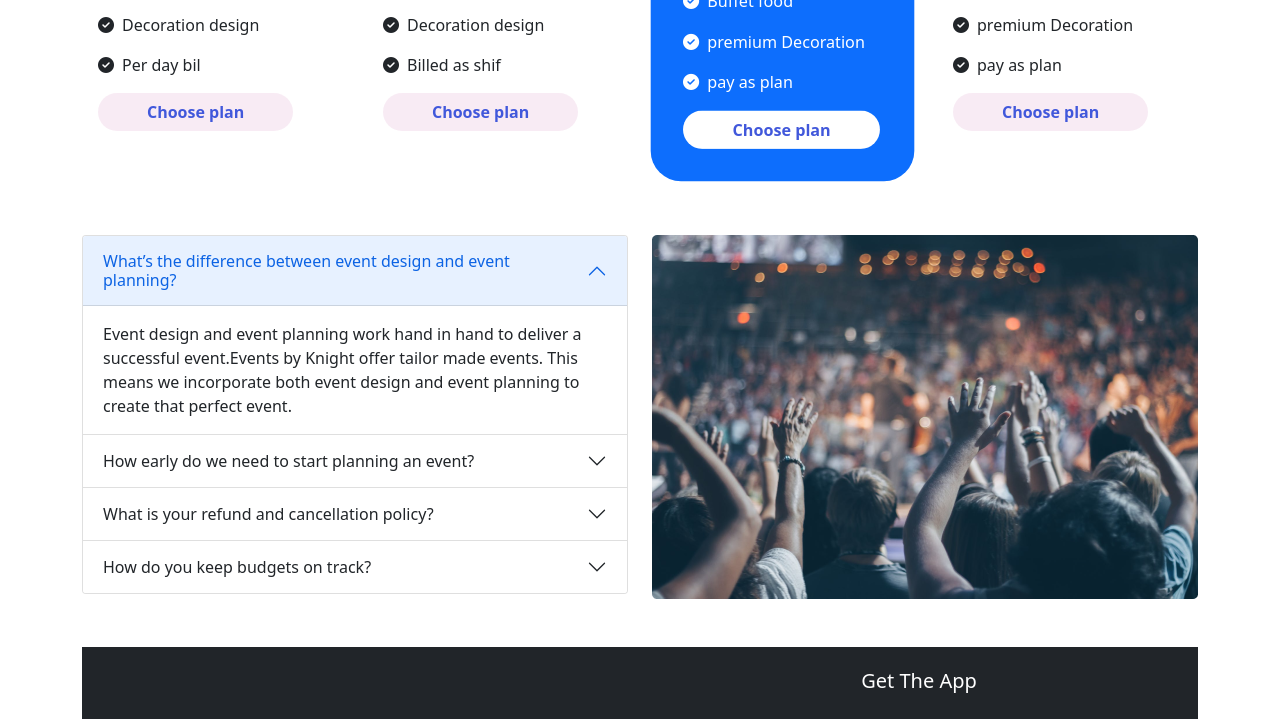
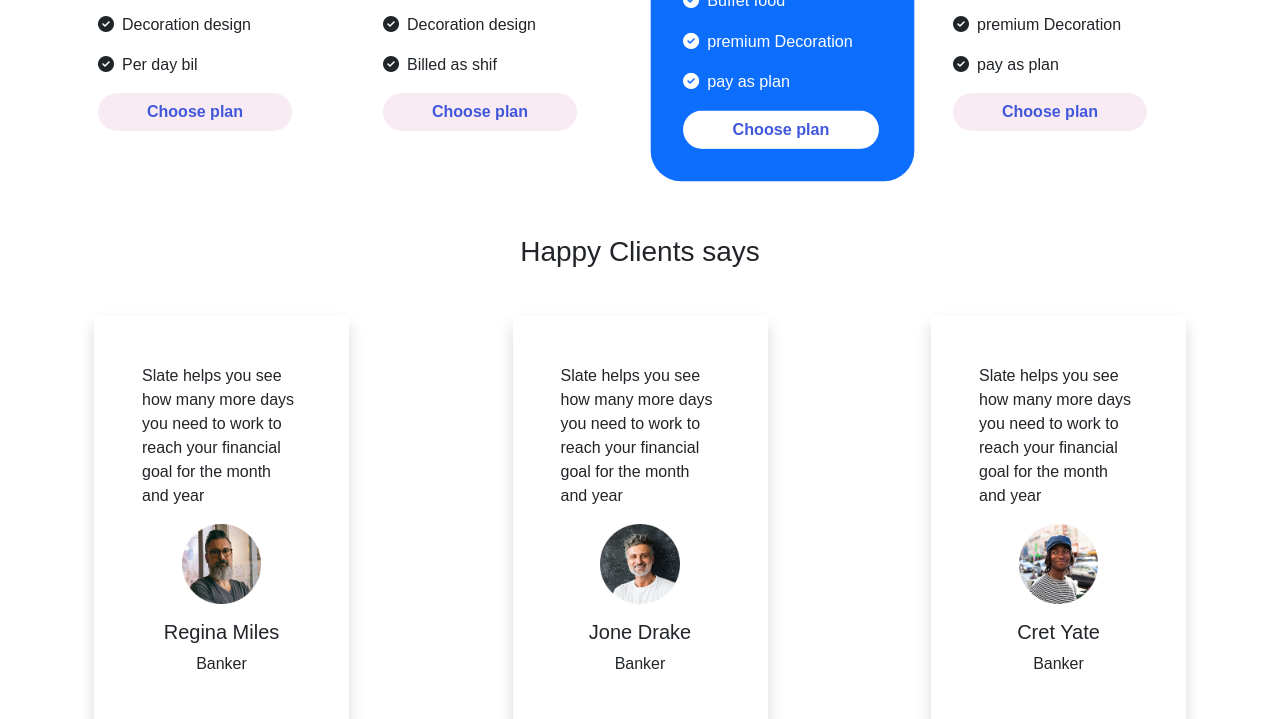
Before and after one commit to Abdur-Rahman-Argon/framwork-assainment, a plain HTML site: page index.html in a window 1280 px wide. Shown: the part 1079-1798 px from the top of the page. Drawn offline with nearby package versions, Linux system fonts and the light colour scheme; files that its build step writes are made by us from their sources; a web font is replaced by a local one.

Commit message:
style add

```diff
--- a/index.html
+++ b/index.html
@@ -5,6 +5,10 @@
     <meta http-equiv="X-UA-Compatible" content="IE=edge" />
     <meta name="viewport" content="width=device-width, initial-scale=1.0" />
     <title>Convebtion-center</title>
+    <!-- google font -->
+    <link rel="preconnect" href="https://fonts.googleapis.com">
+<link rel="preconnect" href="https://fonts.gstatic.com" crossorigin>
+<link href="https://fonts.googleapis.com/css2?family=Be+Vietnam+Pro:wght@200&family=Cookie&family=Hind+Guntur:wght@300&family=Lobster+Two:ital@1&family=Merriweather+Sans&family=Montagu+Slab:wght@500&family=Montserrat:ital,wght@1,200&family=Roboto:wght@300&display=swap" rel="stylesheet">
     <!-- font-wasome -->
     <script src="https://kit.fontawesome.com/e892f86301.js" crossorigin="anonymous"></script>
     <!-- css style sheet -->
@@ -14,25 +18,13 @@
       integrity="sha384-1BmE4kWBq78iYhFldvKuhfTAU6auU8tT94WrHftjDbrCEXSU1oBoqyl2QvZ6jIW3"
       crossorigin="anonymous"
     />
-
-    <style>
-      .btn-aliceblue{
-        background-color: rgba(245, 224, 238, 0.651);
-        color: rgb(65, 88, 219);
-        font-weight: 700 ;
-      }
-      .scle{
-        transform: scale(1.01);
-        border-radius: 30px;
-        box-shadow: rgb(102, 27, 139);
-      }
-    </style>
+    <link rel="stylesheet" href="styles/style.css">
   </head>
-  <body>
+  <body class="hind-guntur">
     <header>
       <nav class="navbar navbar-expand-lg navbar-light bg-light">
         <div class="container">
-          <a class="navbar-brand" href="#">Zaara Convention Center</a>
+          <a class="navbar-brand roboto" href="#">Zaara Convention Center</a>
           <button
             class="navbar-toggler"
             type="button"
@@ -84,7 +76,7 @@
               <img src="images/1.jpg" class="d-block w-100" alt="..." />
               <div class="carousel-caption">
                 <h4>The perfect venue for your next event</h4>
-                <p>Amet minim mollit non deserunt ullamco est sit aliqua dolor do amet sint. Velit officia consequat duis enim velit</p>
+                <p class="hind-guntur">Amet minim mollit non deserunt ullamco est sit aliqua dolor do amet sint. Velit officia consequat duis enim velit</p>
                 <a href="https://www.event71.com/police-convention-hall/" class="btn text-primary bg-white px-5">Book Now</a>
               </div>
 
@@ -118,7 +110,7 @@
       </section>
       <!-- slaide section End -->
     </header>
-    <section class="container"> <!--tost-->
+    <section class="container my-5"> <!--tost-->
       <div
           class="toast show float-end ">
           <div class="d-flex">
@@ -214,10 +206,52 @@
         </div>
       </section> <!-- our package end -->
 
+      <!-- our happy costomer part -->
+<section class="container my-5 ">
+<h3 class="text-center mb-5">Happy Clients says</h3>
+<div class="row row-cols-1 row-cols-md-2 g-4 mx-auto justify-content-between">
+  <div class="col-lg-3">
+    <div class="card border-0 shadow align-items-center p-5">
+        <p class="card-text">Slate helps you see how many more days you need to work to reach your financial
+         goal for the month and year</p>
+      <img src="images/person 1.png" class="card-img-top w-50" alt="..." >
+      <div class="card-body text-center">
+        <h5 class="card-title">Regina Miles
+        </h5>
+        <span>Banker</span>
+      </div>
+    </div>
+  </div>
+  <div class="col-lg-3">
+    <div class="card border-0 shadow align-items-center p-5">
+      <p class="card-text">Slate helps you see how many more days you need to work to reach your financial
+        goal for the month and year</p>
+      <img src="images/person 2.png" class="card-img-top w-50" alt="...">
+      <div class="card-body text-center">
+        <h5 class="card-title">Jone Drake</h5>
+        <span>Banker</span>
+      </div>
+    </div>
+  </div>
+  <div class="col-lg-3">
+    <div class="card border-0 shadow align-items-center p-5">
+      <p class="card-text">Slate helps you see how many more days you need to work to reach your financial
+        goal for the month and year</p>
+      <img src="images/person 3.png" class="card-img-top w-50" alt="...">
+      <div class="card-body text-center">
+        <h5 class="card-title">Cret Yate</h5>
+          <span>Banker</span>
+
+      </div>
+    </div>
+  </div>
+</div>
+</section>
+<!--feedback-->
       <section class="container my-5">
         <!-- Frequently Asked Questions starrt -->
           <div class="row">
-            <div class="col-12 col-lg-6 col-md-12">
+            <div class="col-12 col-lg-6 col-md-12 mb-5">
               <div class="accordion" id="accordionExample">
                   <div class="accordion-item">
         <h2 class="accordion-header" id="headingOne">
@@ -281,15 +315,23 @@ is that exhibition is an instance of exhibiting, or something exhibited while co
         </section>
       </main>
 
+      <!-- bonus part -->
+<section class="container">
+  <div class="row">
+    <div class="col-lg-5 bg-danger p-5 me-2 mb-2 align-items-center" style="height: 420px;">
+      <h1 class="text-white">Let's Get </h1>
+      <h1 class="text-white"> Planning</h1>
+      <p class="text-white">We'd love to hear your event. Fill out our Event Enquiries form and let's bring your vision to reality.</p>
+      <a href="https://www.event71.com/police-convention-hall/" class="btn bg-white text-primary px-5">Book Now</a>
+    </div>
 
+    <div class="col-lg-6 bg-danger pt-2 ps-5 ">
+      <iframe src="https://www.google.com/maps/embed?pb=!1m14!1m8!1m3!1d29198.061078159088!2d90.427188!3d23.827216!3m2!1i1024!2i768!4f13.1!3m3!1m2!1s0x3755c65c605d0e0b%3A0xe91272e017ec415f!2sDhaka%20Regency%20Hotel%20%26%20Resort!5e0!3m2!1sen!2sus!4v1643101677730!5m2!1sen!2sus" width="550" height="400" style="border:0;" allowfullscreen="" loading="lazy"></iframe>
+    </div>
 
-
-
-
-
-
-
-
+  </div>
+  </section>
+  <!-- bonus part -->
 
 
 
--- /dev/null
+++ b/styless/style.css
@@ -0,0 +1,16 @@
+.btn-aliceblue{
+    background-color: rgba(245, 224, 238, 0.651);
+    color: rgb(65, 88, 219);
+    font-weight: 700 ;
+  }
+  .scle{
+    transform: scale(1.01);
+    border-radius: 30px;
+    box-shadow: rgb(102, 27, 139);
+  }
+  .roboto{
+    font-family: '', sans-serif;
+  }
+  .hind-guntur{
+    font-family: '', sans-serif;
+  }
```
